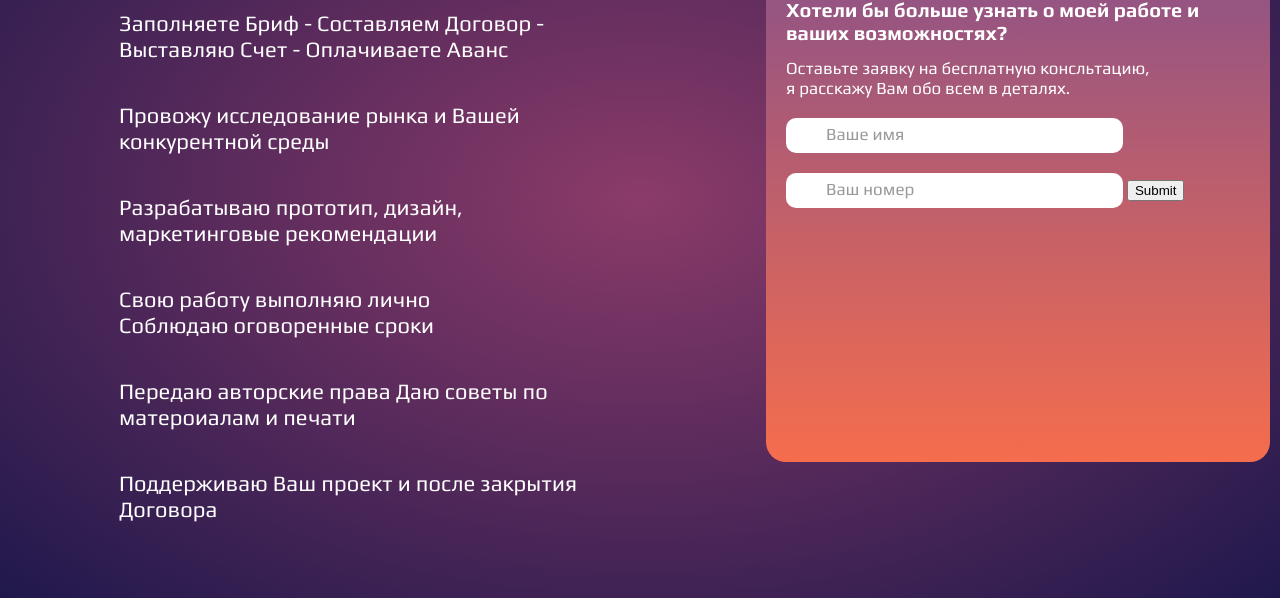
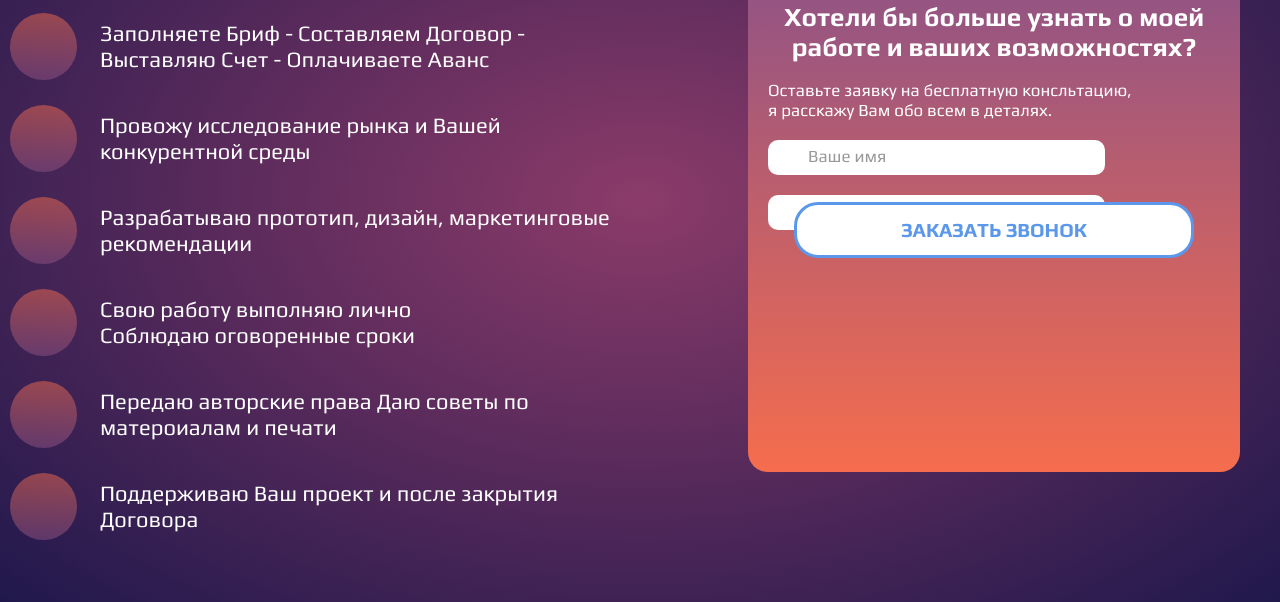
Before and after one commit to timoshenko4618/portfolio, a website: page landing/src/order.html in a window 1280 px wide. Shown: the part 202-804 px from the top of the page. Drawn offline with nearby package versions, Linux system fonts and the light colour scheme; files that its build step writes are made by us from their sources.

Commit message:
landind: order - осталось доделать кнопку

```diff
--- a/landing/src/order.html
+++ b/landing/src/order.html
@@ -27,7 +27,7 @@
         </div>
         <div class="order">
             <div class="order__list">
-                <h1>Порядок работы</h1>
+                <h1>Порядок работы:</h1>
                 <div class="order__list-item">
                     Заполняете Бриф - Составляем Договор - <br>
                     Выставляю Счет - Оплачиваете Аванс
@@ -64,7 +64,9 @@
                     </input>
                     <input type="submit">
                 </form>
-
+                <div class="order__button">
+                    <div class="button button--order">заказать звонок</div>
+                  </div>
             </div>
 
         </div>
--- a/landing/src/styles/button.scss
+++ b/landing/src/styles/button.scss
@@ -11,6 +11,25 @@ $button-color: #5b97ea;
   right: 0;
   bottom: 0;
   margin: auto;
+}
+
+@mixin button-blue-animated($local_width) {
+  width: $local_width;
+  background: #fff;
+  font-size: 20px;
+  font-weight: bold;
+  border: 3px solid #5b97ea;
+
+  &::before {
+    width: $local_width * 2;
+    height: $local_width * 2;
+    line-height: $local_width * 2;
+    left: -$local_width/2;
+  }
+
+  &:hover::before {
+      box-shadow: inset 0 0 0 $local_width rgba($button-color, 1);
+    }
 }
 
 .button {
@@ -80,27 +99,6 @@ $button-color: #5b97ea;
       margin-right: 0;
     }
 
-
-
-    @mixin button-blue-animated($local_width) {
-      width: $local_width;
-      background: #fff;
-      font-size: 20px;
-      font-weight: bold;
-      border: 3px solid #5b97ea;
-
-      &::before {
-        width: $local_width * 2;
-        height: $local_width * 2;
-        line-height: $local_width * 2;
-        left: -$local_width/2;
-      }
-
-      &:hover::before {
-          box-shadow: inset 0 0 0 $local_width rgba($button-color, 1);
-        }
-    }
-
     &-works-ads {
       @include button-blue-animated(18em);
     }
@@ -117,7 +115,24 @@ $button-color: #5b97ea;
       @include button-blue-animated(26em);
     }
 
+  }
 
+  &--order {
+    @include center;
+    border: 1px solid $button-color;
+    border-radius: 24px;
+    height: $height;
+    padding: 0;
+    outline: none;
+    overflow: hidden;
+    color: $button-color;
+    transition: color 0.3s 0.1s ease-out;
+    text-align: center;
+    line-height: 250%;
+    font-size: 30px;
+    z-index: 0;
+
+    @include button-blue-animated(20em);
   }
 
   &--portfolio {
--- a/landing/src/styles/order.scss
+++ b/landing/src/styles/order.scss
@@ -2,6 +2,7 @@
     display: flex;
     flex-direction: row;
     margin-top: 50px;
+    padding-right: 30px;
     font-family: 'Play', sans-serif;
     color: #fff;
 
@@ -14,9 +15,15 @@
         font-size: 17px;
         background: linear-gradient(to top, #f56d4d, #905385);
         border-radius: 20px;
+
         & h1 {
-            font-size: 20px;
+            font-size: 26px;
+            text-align: center;
         }
+    }
+
+    &__button {
+        position: relative;
     }
 
     &__input {
@@ -37,21 +44,48 @@
 
     &__list {
         width: 60%;
-        padding: 0 138px 0 109px;
+        padding: 0 138px 0 90px;
         font-size: 22px;
 
         & h1 {
             font-size: 30px;
             text-transform: uppercase;
-            // text-align: center;
+            margin-bottom: 30px;
         }
 
         &-item {
+            display: flex;
             margin-bottom: 40px;
+            position: relative;
+            align-items: center;
 
             &:last-child {
                 margin-top: 0;
             }
+
+            &::before {
+                content: "";
+                position: absolute;
+                left: -90px;
+                width: 67px;
+                height: 67px;
+                background: linear-gradient(to bottom, #f56d4d, #905385);
+                // background: linear-gradient(to bottom, #f56d4d 0%, #905385 50%, #7fe287 51%, #0e67b9 100%);
+                // background-size: auto 200%;
+                transition: 0.8s ease;
+                border-radius: 50%;
+                opacity: 0.5;
+            }
+
+            &:hover::before {
+                // background-position: bottom center;
+                background: linear-gradient(to bottom, #7fe287, #0e67b9);
+                opacity: 1;
+            }
         }
     }
 }
+
+// .order__list-item:hover::before {
+//     display: none;
+// }
```
